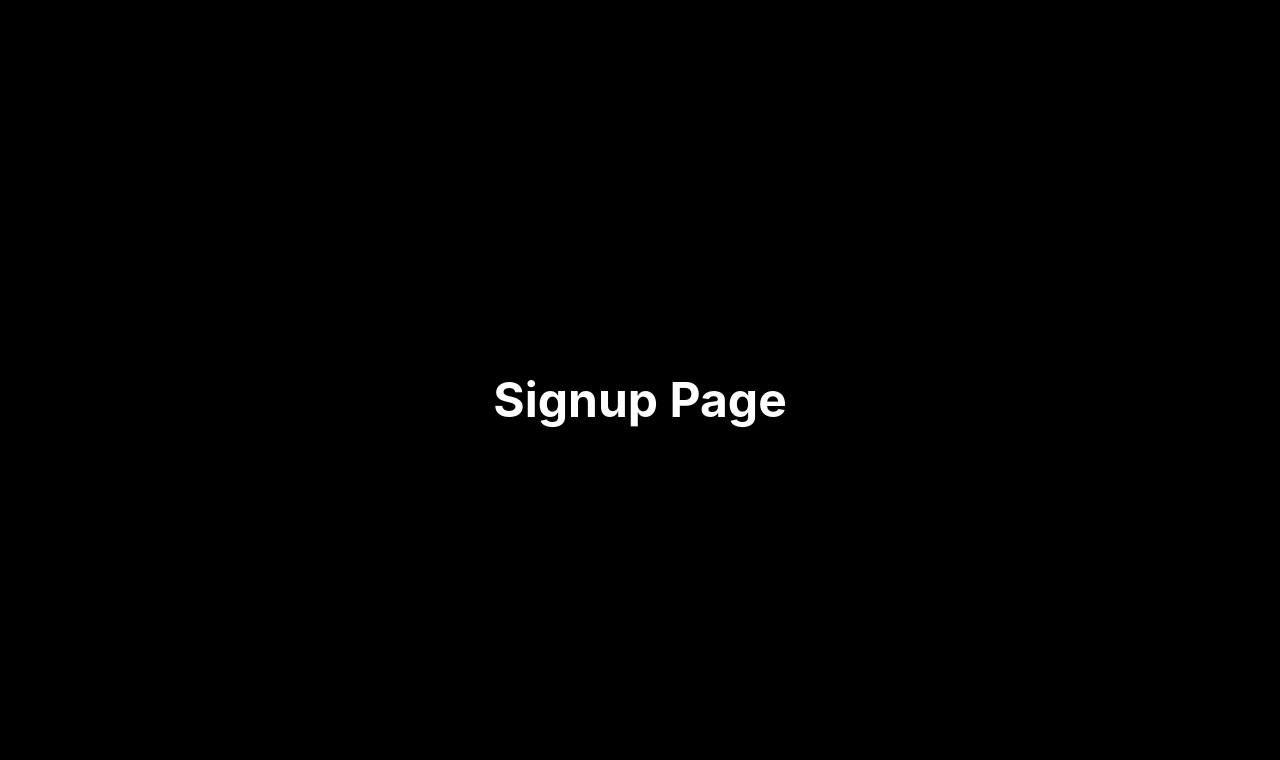
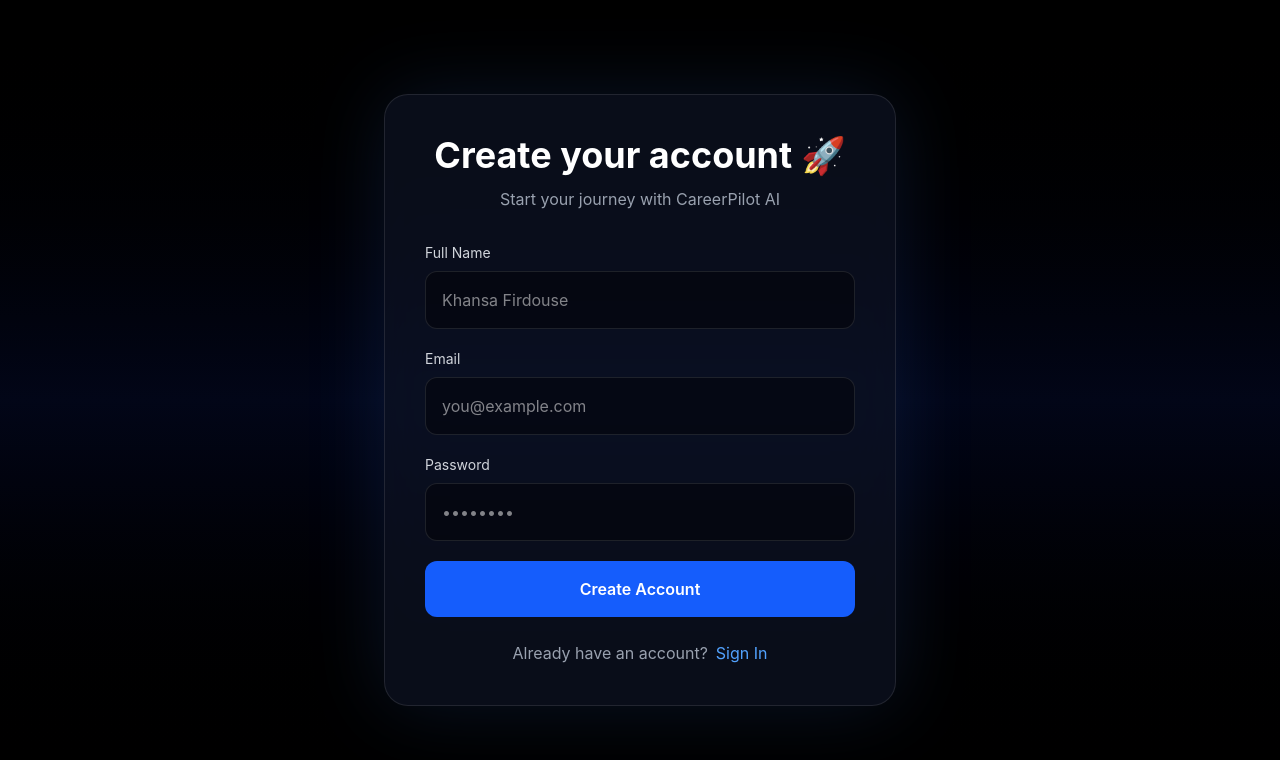
Before and after one commit to Khansa-creates/CareerPilotAI, a React (Vite) app: page /signup in a window 1280 px wide. Shown: the top 760 px of the page. Built offline with nearby package versions, Linux system fonts and the light colour scheme.

Commit message:
Build signup page UI

```diff
--- a/src/pages/Signup.tsx
+++ b/src/pages/Signup.tsx
@@ -1,9 +1,73 @@
+import { Link } from "react-router-dom";
 function Signup() {
   return (
-    <div className="min-h-screen bg-black text-white flex items-center justify-center">
-      <h1 className="text-5xl font-bold">
-        Signup Page
-      </h1>
+    <div className="min-h-screen bg-gradient-to-b from-black via-slate-950 to-black text-white flex items-center justify-center p-6">
+      <div className="w-full max-w-lg rounded-3xl border border-white/10 bg-slate-900/60 p-10 backdrop-blur-xl shadow-[0_0_80px_rgba(59,130,246,0.15)]">
+        <div className="mb-8 text-center">
+          <h1 className="text-4xl font-bold">
+            Create your account 🚀
+          </h1>
+
+          <p className="mt-3 text-gray-400">
+            Start your journey with CareerPilot AI
+          </p>
+        </div>
+
+        <form className="space-y-5">
+          <div>
+            <label className="mb-2 block text-sm text-gray-300">
+              Full Name
+            </label>
+
+            <input
+              type="text"
+              placeholder="Khansa Firdouse"
+              className="w-full rounded-xl border border-white/10 bg-black/40 p-4 text-white outline-none focus:border-blue-500 focus:ring-2 focus:ring-blue-500/30"
+            />
+          </div>
+
+          <div>
+            <label className="mb-2 block text-sm text-gray-300">
+              Email
+            </label>
+
+            <input
+              type="email"
+              placeholder="you@example.com"
+              className="w-full rounded-xl border border-white/10 bg-black/40 p-4 text-white outline-none focus:border-blue-500 focus:ring-2 focus:ring-blue-500/30"
+            />
+          </div>
+
+          <div>
+            <label className="mb-2 block text-sm text-gray-300">
+              Password
+            </label>
+
+            <input
+              type="password"
+              placeholder="••••••••"
+              className="w-full rounded-xl border border-white/10 bg-black/40 p-4 text-white outline-none focus:border-blue-500 focus:ring-2 focus:ring-blue-500/30"
+            />
+          </div>
+
+          <button
+            type="button"
+            className="w-full rounded-xl bg-blue-600 py-4 font-semibold transition-all hover:bg-blue-500"
+          >
+            Create Account
+          </button>
+        </form>
+
+        <p className="mt-6 text-center text-gray-400">
+          Already have an account?
+          <Link
+            to="/login"
+            className="ml-2 text-blue-400 hover:text-blue-300"
+          >
+            Sign In
+          </Link>
+        </p>
+      </div>
     </div>
   );
 }
```
